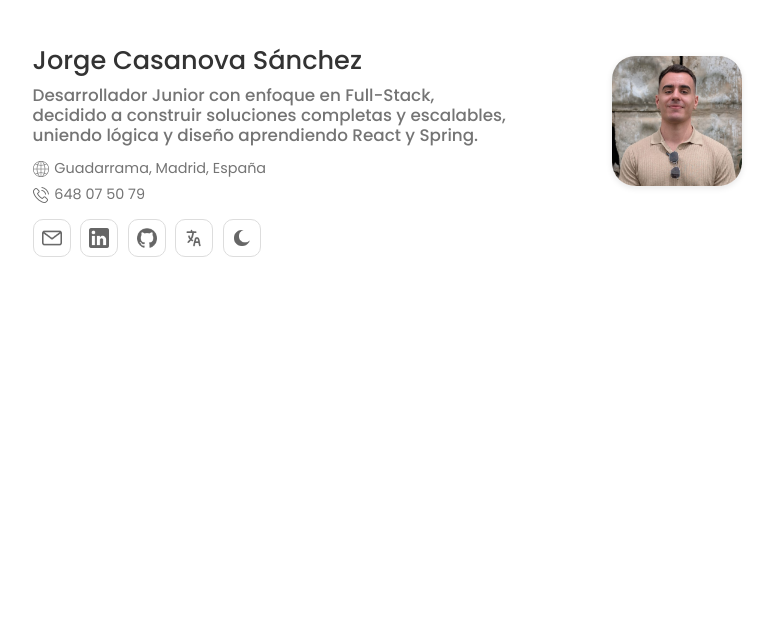
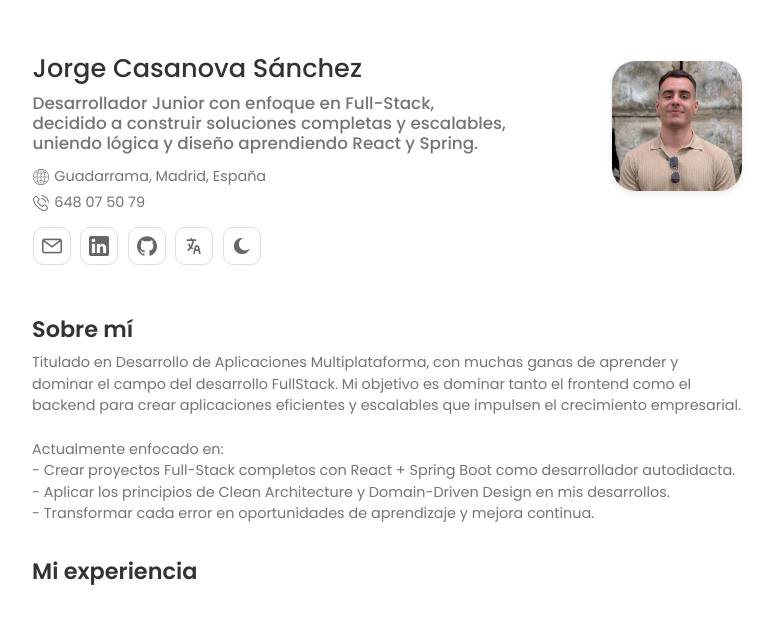
Before and after one commit to Jorge5115/portafolios-jorge, a React (Create React App) app: page / in a window 1280 px wide. Shown: the top 624 px of the page, without its empty margins (253-1026 px from the left). Built offline with nearby package versions, Linux system fonts and the light colour scheme.

Commit message:
About Me section (Animated zooms included)

```diff
--- a/src/components/Header.jsx
+++ b/src/components/Header.jsx
@@ -33,8 +33,34 @@ const Header = ({ darkMode, onToggleTheme, language, onToggleLanguage }) => {
     return () => clearTimeout(timeout);
   }, [language]);
 
+  // Nuevo estado y fade para el texto "Sobre mí"
+  const aboutMeEs = `Titulado en Desarrollo de Aplicaciones Multiplataforma, con muchas ganas de aprender y dominar el campo del desarrollo FullStack. Mi objetivo es dominar tanto el frontend como el backend para crear aplicaciones eficientes y escalables que impulsen el crecimiento empresarial.\n
+  Actualmente enfocado en:
+  - Crear proyectos Full-Stack completos con React + Spring Boot como desarrollador autodidacta.
+  - Aplicar los principios de Clean Architecture y Domain-Driven Design en mis desarrollos.
+  - Transformar cada error en oportunidades de aprendizaje y mejora continua.`;
+
+  const aboutMeEn = `Graduated in Multiplatform Application Development, eager to learn and master the field of FullStack development. My goal is to master both frontend and backend to create efficient and scalable applications that drive business growth.\n
+  Currently focused on:
+  - Building complete Full-Stack projects with React + Spring Boot as a self-taught developer.
+  - Applying the principles of Clean Architecture and Domain-Driven Design in my developments.
+  - Turning every mistake into opportunities for learning and continuous improvement.`;
+
+  const [aboutMeText, setAboutMeText] = useState(language === 'es' ? aboutMeEs : aboutMeEn);
+  const [aboutFade, setAboutFade] = useState(false);
+
+  useEffect(() => {
+    setAboutFade(true);
+    const timeout = setTimeout(() => {
+      setAboutMeText(language === 'es' ? aboutMeEs : aboutMeEn);
+      setAboutFade(false);
+    }, 300);
+    return () => clearTimeout(timeout);
+  }, [language, aboutMeEs, aboutMeEn]);
+
 
   return (
+    <>
     <header className="header-container">
       <div className="header-info">
         <h1 className="header-name">Jorge Casanova Sánchez</h1>
@@ -74,6 +100,7 @@ const Header = ({ darkMode, onToggleTheme, language, onToggleLanguage }) => {
             onToggleLanguage={onToggleLanguage}
           />
         </div>
+
       </div>
 
       <div className="header-foto">
@@ -84,6 +111,24 @@ const Header = ({ darkMode, onToggleTheme, language, onToggleLanguage }) => {
         />
       </div>
     </header>
+
+    <div className="body-container">
+      <h1 className="about-me-title">{language === 'es' ? 'Sobre mí' : 'About'}</h1>
+        <p className={`about-me-content fade ${aboutFade ? 'fade-out' : 'fade-in'}`}>
+          {aboutMeText.split('\n').map((line, i) => (
+            <span key={i}>
+              {line.trim()}
+              <br />
+            </span>
+          ))}
+        </p>
+    </div>
+
+    <div className="experience-container">
+      <h1 className="experience-title">{language === 'es' ? 'Mi experiencia' : 'Experience'}</h1>
+
+    </div>
+    </>
   );
 };
 
--- a/src/styles/dark-theme.css
+++ b/src/styles/dark-theme.css
@@ -11,4 +11,8 @@
   --bg-button-theme: #333;
   --border-button-theme: #555;
   --icon-filter: invert(1);
+
+  /* Títulos en negrita */
+  --title-primary: #f5f5f5;
+  --title-secondary: #ececec;
 }
--- a/src/styles/globals.css
+++ b/src/styles/globals.css
@@ -6,11 +6,12 @@
   display: flex;
   align-items: center;
   justify-content: center; /* Centra todo el contenido */
-  padding: 2.5rem 0; /* Solo padding vertical */
+  padding: 3rem 0; /* Solo padding vertical */
   background-color: var(--bg-header);
-  max-width: 1200px;
+  max-width: 100%;
   margin: 0 auto; /* Centrado horizontal */
   position: relative; /* Para ajuste fino de la foto */
+  margin-bottom: -1em;
 }
 
 /* Resto de tus estilos compactos se mantienen igual */
@@ -49,17 +50,28 @@
 
 /* Foto pegada a la información */
 .header-foto {
-  margin-top: -60px;
-  margin-left: 0.5rem; /* Espacio mínimo a la izquierda */
+  margin-top: -70px;
+  margin-left: 0.5rem;
+  overflow: hidden;
+  width: 130px;
+  height: 130px;
+  border-radius: 18%;
+  border: 2px solid var(--primary-color);
+  box-shadow: 0 2px 6px rgba(0, 0, 0, 0.1);
 }
 
 .foto-perfil {
-  width: 130px; /* Ligeramente más pequeña */
-  height: 130px;
-  border-radius: 18%;
+  width: 100%;
+  height: 100%;
   object-fit: cover;
-  border: 2px solid var(--primary-color); /* Borde más fino */
-  box-shadow: 0 2px 6px rgba(0, 0, 0, 0.1);
+  transition: transform 0.1s ease;
+  border-radius: 0; /* sin borde ni radio, para que no cambie */
+  border: none;
+}
+
+.foto-perfil:hover {
+  transform: scale(1.1);
+  cursor: pointer;
 }
 
 h1 {
@@ -123,3 +135,48 @@ p, .header-title, .contacto p {
 .header-container {
   background-color: var(--bg-header);
 }
+
+/* ===== BODY CONTAINER ===== */
+.body-container {
+  max-width: 710px; /* Mismo ancho que el header */
+  width: 100%;
+  margin: 0 auto; /* Centrado horizontal */
+  display: flex;
+  flex-direction: column;
+  align-items: flex-start; /* Alinea el contenido a la izquierda como el header-info */
+}
+
+.about-me-title {
+  font-weight: 600;
+  font-size: 1.4rem;
+  color: var(--text-primary);
+  margin-bottom: 1rem; /* Espacio más consistente */
+  font-family: 'Poppins', sans-serif;
+}
+
+.about-me-content {
+  margin-top: -10px;
+  font-weight: 400;
+  font-size: 0.9rem;
+  color: var(--text-secondary);
+  line-height: 1.5;
+  font-family: 'Poppins', sans-serif;
+}
+
+/* ===== EXPERIENCE CONTAINER ===== */
+.experience-container {
+  max-width: 710px; /* Mismo ancho que el header */
+  width: 100%;
+  margin: 0 auto; /* Centrado horizontal */
+  display: flex;
+  flex-direction: column;
+  align-items: flex-start; /* Alinea el contenido a la izquierda como el header-info */
+}
+
+.experience-title {
+  font-weight: 600;
+  font-size: 1.4rem;
+  color: var(--text-primary);
+  margin-bottom: 1rem; /* Espacio más consistente */
+  font-family: 'Poppins', sans-serif;
+}
--- a/src/styles/light-theme.css
+++ b/src/styles/light-theme.css
@@ -11,4 +11,8 @@
   --bg-button-theme: #ffffff;
   --border-button-theme: #ddd;
   --icon-filter: opacity(0.6);
+
+  /* Títulos en negrita */
+  --title-primary: #333333;
+  --title-secondary: #747474;
 }
```
